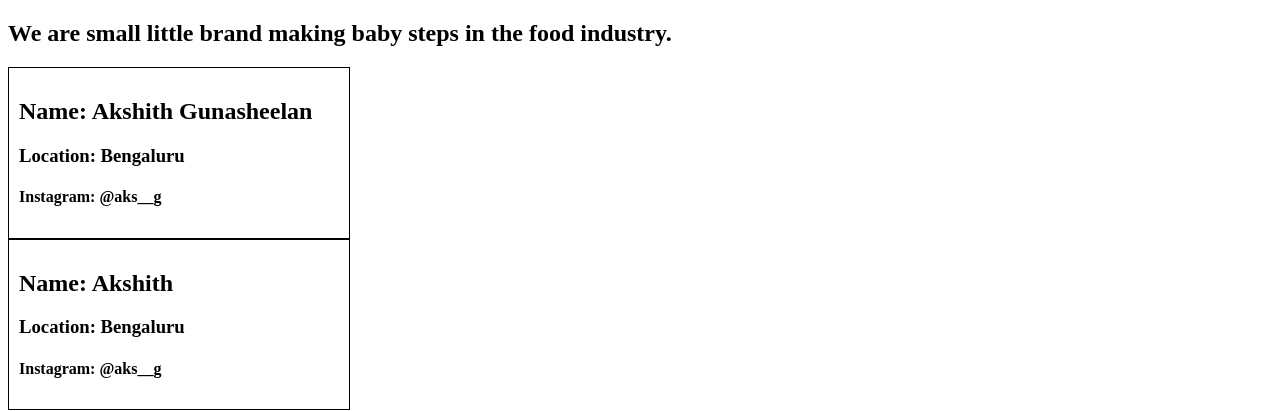
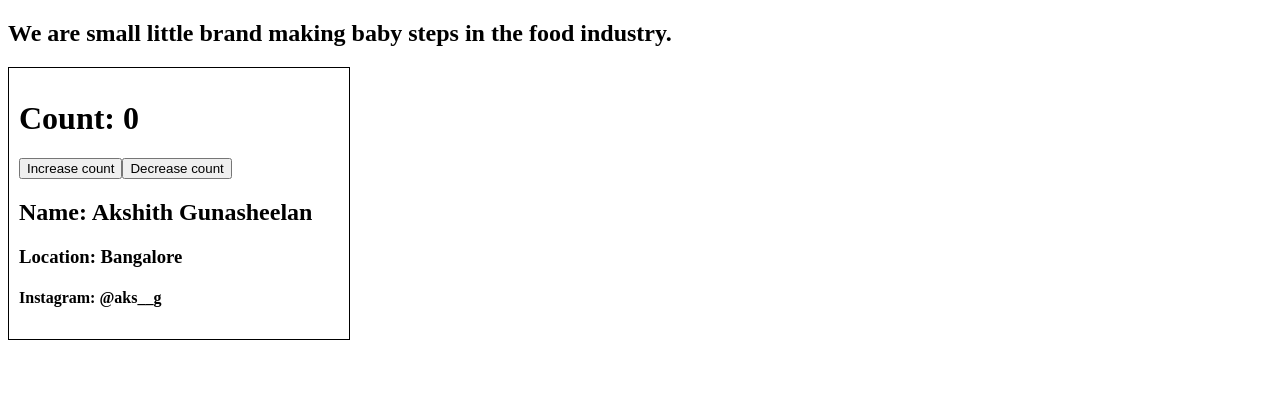
Before and after one commit to akshithg05/food-app, a React (Vite) app: page /about in a window 1280 px wide. Shown: the part 186-597 px from the top of the page. Built offline with nearby package versions, Linux system fonts and the light colour scheme.

Commit message:
state in class based components

```diff
--- a/src/components/About.jsx
+++ b/src/components/About.jsx
@@ -6,8 +6,12 @@ export default function About() {
     <div>
       <h1>This is the demo food application</h1>
       <h2>We are small little brand making baby steps in the food industry.</h2>
-      <User name={"Akshith Gunasheelan"} />
-      <UserClass name={"Akshith Gunasheelan"} />
+      {/*<User name={"Akshith Gunasheelan"} />*/}
+      <UserClass
+        name={"Akshith Gunasheelan"}
+        location={"Bangalore"}
+        social={"@aks__g"}
+      />
     </div>
   );
 }
--- a/src/components/User.jsx
+++ b/src/components/User.jsx
@@ -1,8 +1,13 @@
 // Functional component
 
+import { useState } from "react";
+
 export default function User({ name }) {
+  const [count, setCount] = useState(0);
+  const [count2, setCount2] = useState(0);
   return (
     <div className="user-card">
+      <h1>{count}</h1>
       <h2>Name: {name}</h2>
       <h3>Location: Bengaluru</h3>
       <h4>Instagram: @aks__g</h4>
--- a/src/components/UserClass.jsx
+++ b/src/components/UserClass.jsx
@@ -3,15 +3,44 @@ import React from "react";
 class UserClass extends React.Component {
   constructor(props) {
     super(props);
+    this.state = {
+      count: 0,
+      count2: 0,
+    };
 
     console.log(props);
   }
   render() {
+    const { name, location, social } = this.props;
+    const { count, count2 } = this.state;
+
     return (
       <div className="user-card">
-        <h2>Name: Akshith</h2>
-        <h3>Location: Bengaluru</h3>
-        <h4>Instagram: @aks__g</h4>
+        <h1>Count: {count}</h1>
+        <div>
+          <button
+            onClick={() => {
+              // NEVER UPDATE STATE VARS DIRECTLY
+              this.setState({
+                count: this.state.count + 1,
+              });
+            }}
+          >
+            Increase count
+          </button>
+          <button
+            onClick={() => {
+              this.setState({
+                count: this.state.count - 1,
+              });
+            }}
+          >
+            Decrease count
+          </button>
+        </div>
+        <h2>Name: {name}</h2>
+        <h3>Location: {location}</h3>
+        <h4>Instagram: {social}</h4>
       </div>
     );
   }
```
